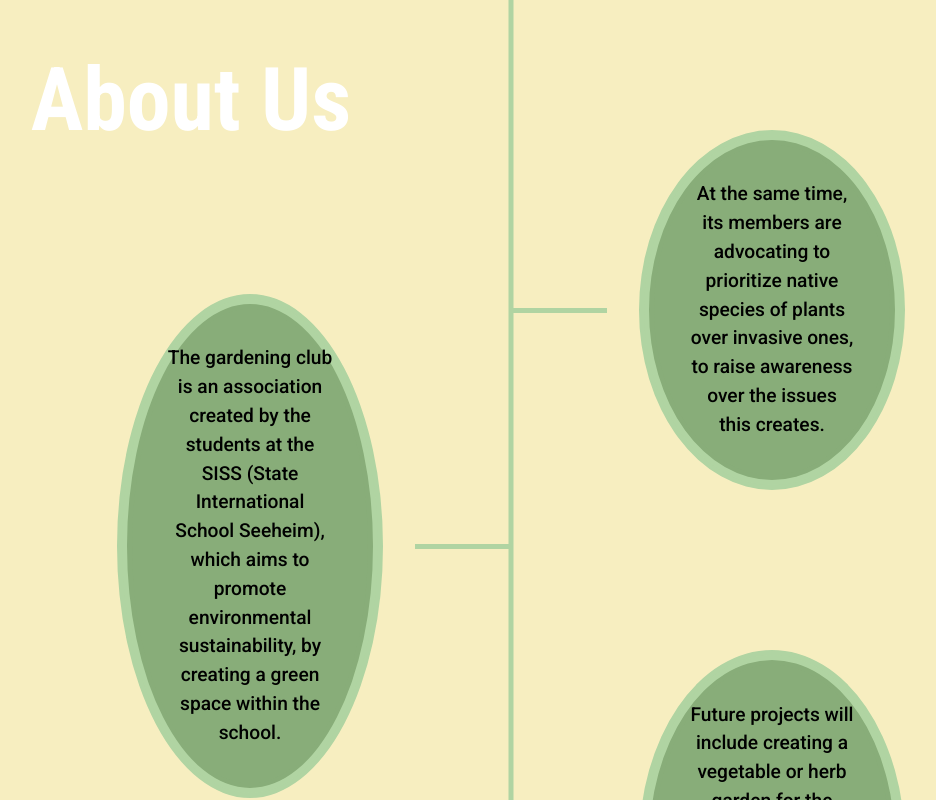
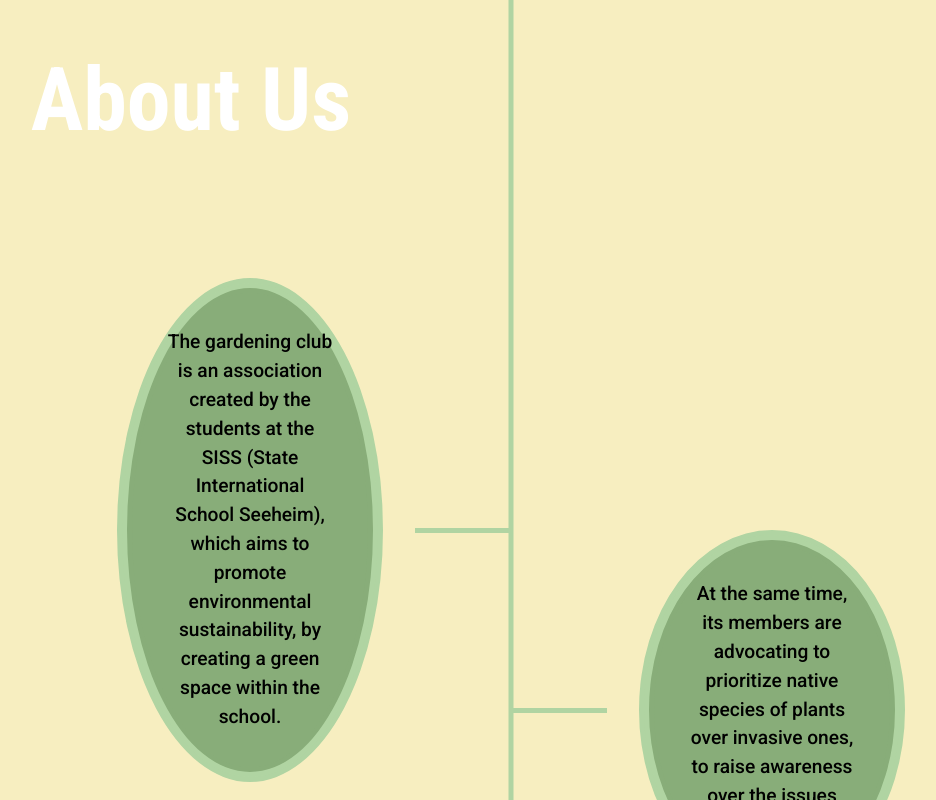
Before and after one commit to NicolasKelbel/GardeningClubWebsite, a React (Vite) app in the folder client/: page / in a window 1280 px wide. Shown: the part 840-1640 px from the top of the page, without its empty margins (129-1065 px from the left). Built offline with nearby package versions, Linux system fonts and the light colour scheme; a web font is replaced by a local one.

Commit message:
changed about us page

```diff
--- a/client/src/components/aboutUs/aboutUs.css
+++ b/client/src/components/aboutUs/aboutUs.css
@@ -10,7 +10,7 @@
     font-family: "Roboto Condensed";
     color: white;
     font-size: 5.5rem;
-    margin: 4rem 0 4rem 0;
+    margin: 4rem 0 3rem 0;
 }
 
 .aboutUs__column {
@@ -22,7 +22,7 @@
 }
 
 #aboutUs__firstRight {
-    margin-top: 10rem;
+    margin-top: 35rem;
 }
 
 .aboutUs__itemRight {
```
